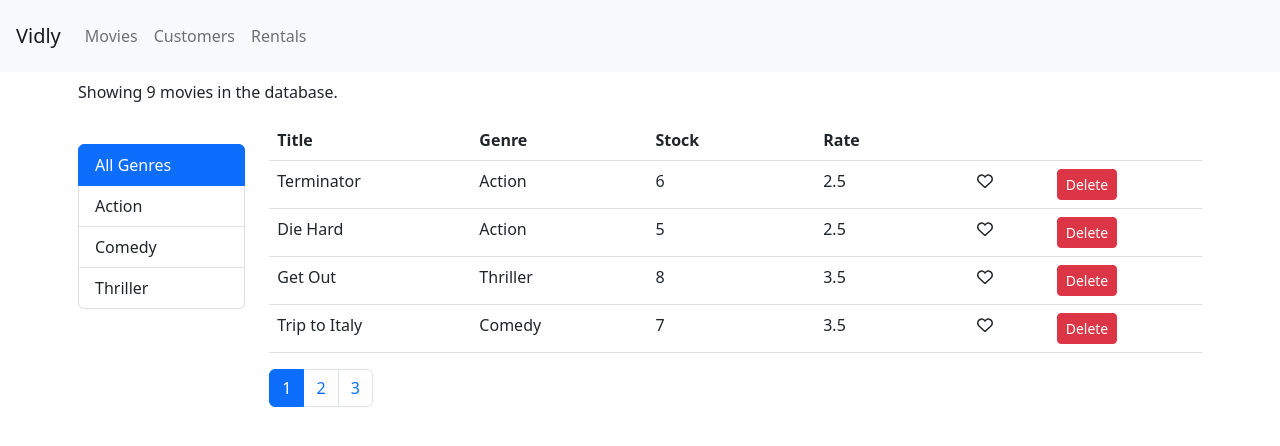
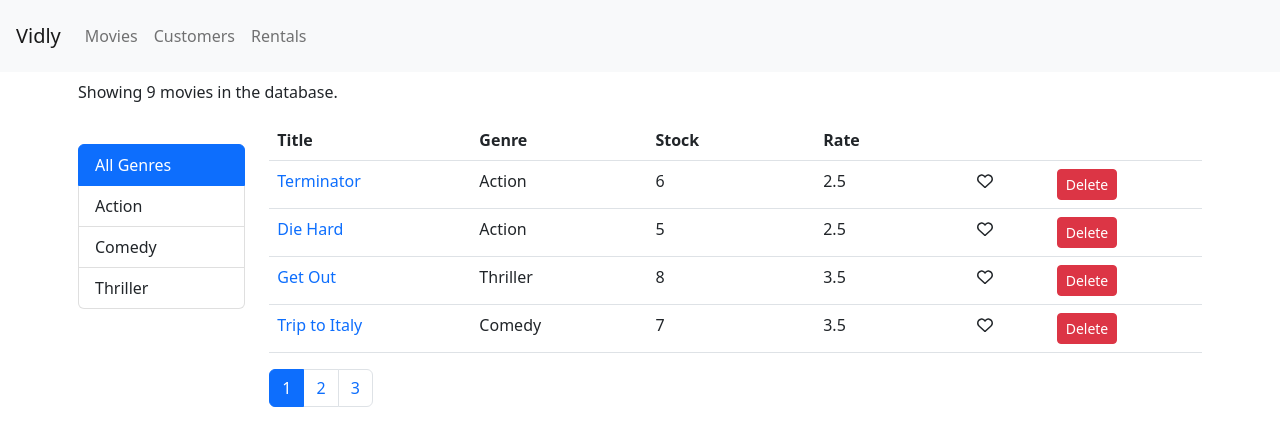
Before and after one commit to saeedmaldosary/react-movies-table, a React (Create React App) app: page /movies in a window 1280 px wide. Shown: the top 446 px of the page. Built offline with nearby package versions, Linux system fonts and the light colour scheme.

Commit message:
Create movies details page

```diff
--- a/src/App.js
+++ b/src/App.js
@@ -4,6 +4,7 @@ import Movies from "./components/movies";
 import Customers from "./components/customers";
 import Rentals from "./components/rentals";
 import Notfound from "./components/notfound";
+import MovieDetails from "./components/movieDetails";
 
 function App() {
   return (
@@ -13,6 +14,7 @@ function App() {
         <Routes>
           <Route path="*" element={<Notfound />} />
           <Route path="/" element={<Navigate to="/movies" />} />
+          <Route path="/movies/:id" element={<MovieDetails />} />
           <Route path="/movies" element={<Movies />} />
           <Route path="/customers" element={<Customers />} />
           <Route path="/rentals" element={<Rentals />} />
--- a/src/components/common/tableBody.jsx
+++ b/src/components/common/tableBody.jsx
@@ -1,4 +1,5 @@
 import React, { Component } from "react";
+import { Link } from "react-router-dom";
 import Like from "./like";
 
 class TableBody extends Component {
@@ -38,6 +39,17 @@ class TableBody extends Component {
           </button>
         </td>
       );
+    } else if (column.name === "title") {
+      return (
+        <td key={key}>
+          <Link
+            style={{ textDecoration: "none", color: "#0d6efd" }}
+            to={`/movies/${data._id}`}
+          >
+            {data[column.name]}
+          </Link>
+        </td>
+      );
     } else {
       return <td key={key}>{data[column.name]}</td>;
     }
--- /dev/null
+++ b/src/components/movieDetails.jsx
@@ -0,0 +1,15 @@
+import React, { Component } from "react";
+
+class MovieDetails extends Component {
+  state = {};
+  render() {
+    console.log(this.props);
+    return (
+      <div>
+        <h1>Movie form</h1>
+      </div>
+    );
+  }
+}
+
+export default MovieDetails;
```
